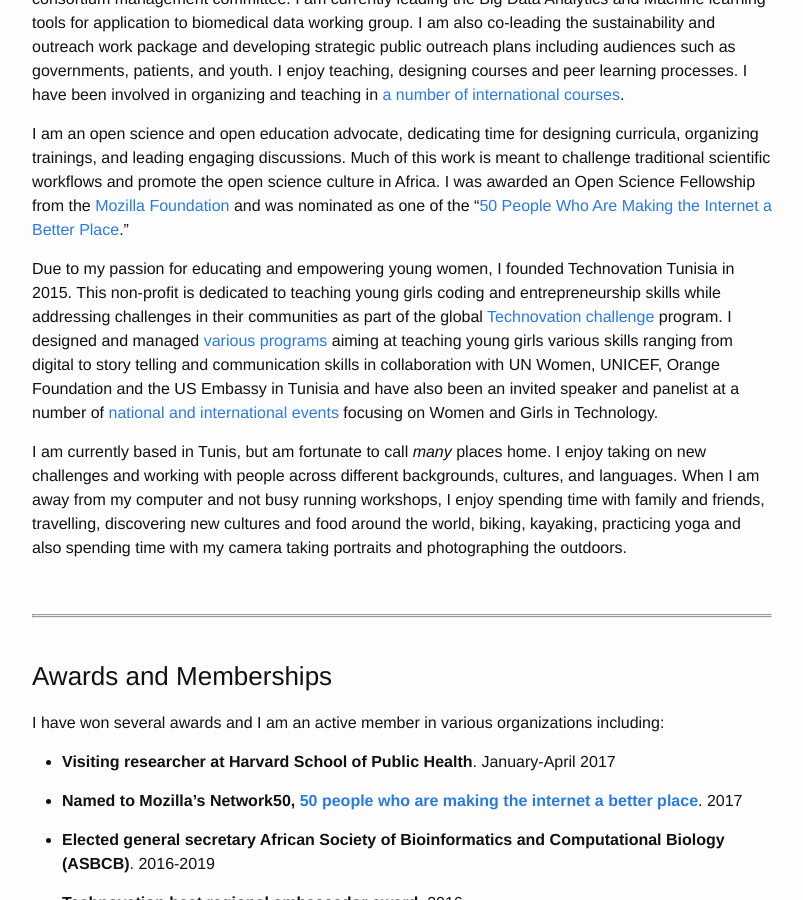
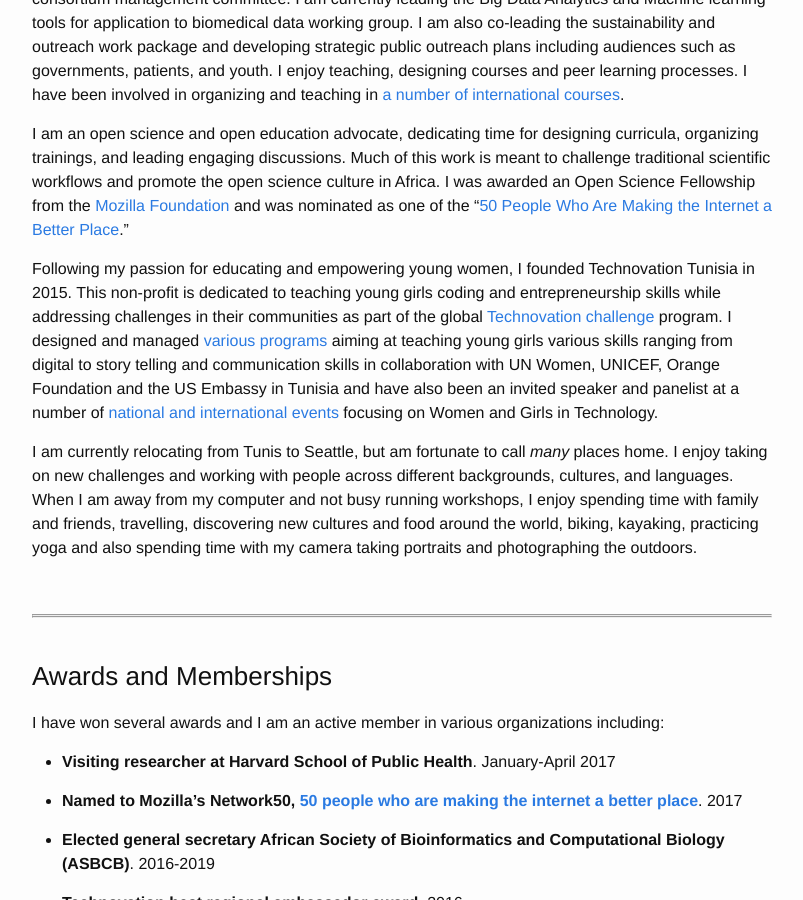
Before and after one commit to amelgh/amelgh.github.io, a Jekyll site: the page built from about.md, in a window 1280 px wide and 900 px high, scrolled down 850 px. Shown: the whole window, without its empty margins (238-1041 px from the left). Built offline with Jekyll 4.4.1, drawn with Linux system fonts in a browser that asks for light colours.

Commit message:
Update about.md

```diff
--- a/about.md
+++ b/about.md
@@ -17,9 +17,9 @@
 
 I am an open science and open education advocate, dedicating time for designing curricula, organizing trainings, and leading engaging discussions. Much of this work is meant to challenge traditional scientific workflows and promote the open science culture in Africa. I was awarded an Open Science Fellowship from the [Mozilla Foundation](https://www.mozilla.org/en-US/) and was nominated as one of the "[50 People Who Are Making the Internet a Better Place](https://medium.com/read-write-participate/50-people-who-are-making-the-internet-a-better-place-10a7864403d)."
 
-Due to my passion for educating and empowering young women, I founded Technovation Tunisia in 2015. This non-profit is dedicated to teaching young girls coding and entrepreneurship skills while addressing challenges in their communities as part of the global [Technovation challenge](https://technovationchallenge.org/) program. I designed and managed [various programs](/community) aiming at teaching young girls various skills ranging from digital to story telling and communication skills in collaboration with UN Women, UNICEF, Orange Foundation and the US Embassy in Tunisia and have also been an invited speaker and panelist at a number of [national and international events](/community) focusing on Women and Girls in Technology.
+Following my passion for educating and empowering young women, I founded Technovation Tunisia in 2015. This non-profit is dedicated to teaching young girls coding and entrepreneurship skills while addressing challenges in their communities as part of the global [Technovation challenge](https://technovationchallenge.org/) program. I designed and managed [various programs](/community) aiming at teaching young girls various skills ranging from digital to story telling and communication skills in collaboration with UN Women, UNICEF, Orange Foundation and the US Embassy in Tunisia and have also been an invited speaker and panelist at a number of [national and international events](/community) focusing on Women and Girls in Technology.
 
-I am currently based in Tunis, but am fortunate to call *many* places home. I enjoy taking on new challenges and working with people across different backgrounds, cultures, and languages. When I am away from my computer and not busy running workshops, I enjoy spending time with family and friends, travelling, discovering new cultures and food around the world, biking, kayaking, practicing yoga and also spending time with my camera taking portraits and photographing the outdoors.
+I am currently relocating from Tunis to Seattle, but am fortunate to call *many* places home. I enjoy taking on new challenges and working with people across different backgrounds, cultures, and languages. When I am away from my computer and not busy running workshops, I enjoy spending time with family and friends, travelling, discovering new cultures and food around the world, biking, kayaking, practicing yoga and also spending time with my camera taking portraits and photographing the outdoors.
 
 <br>
 
```
